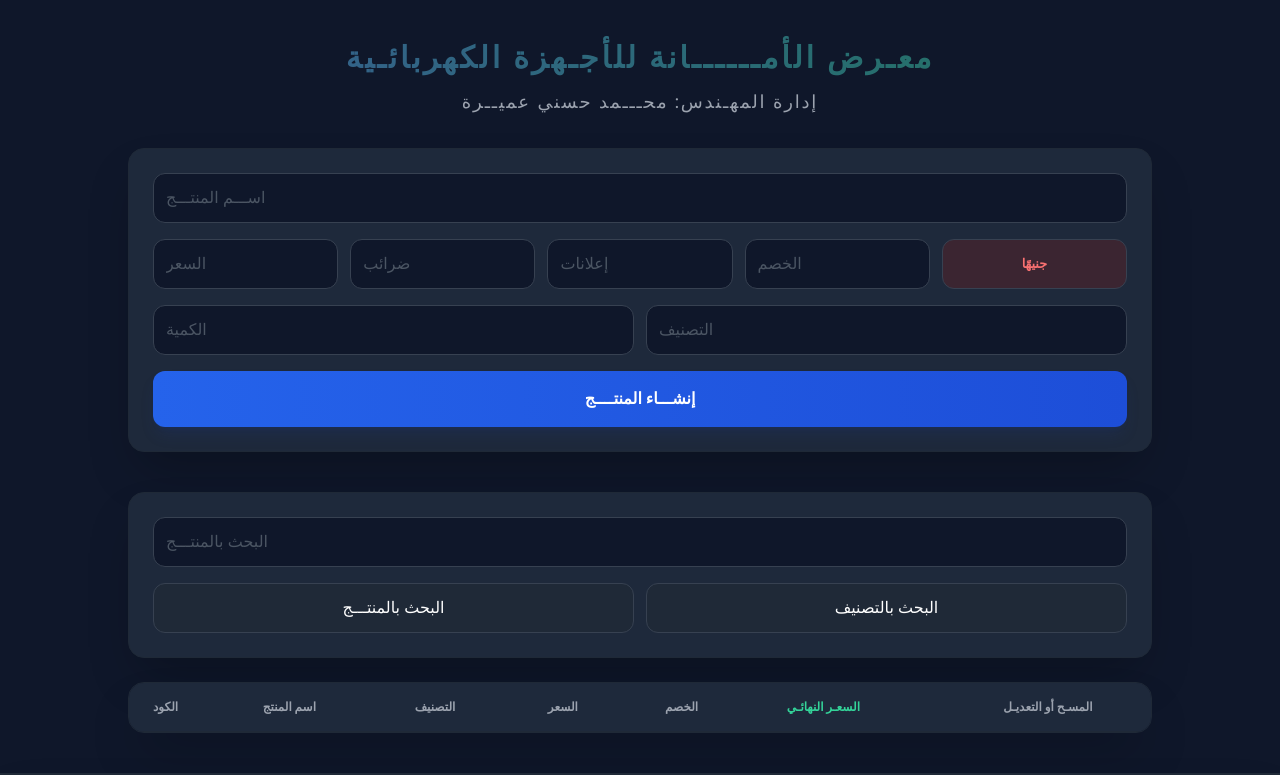
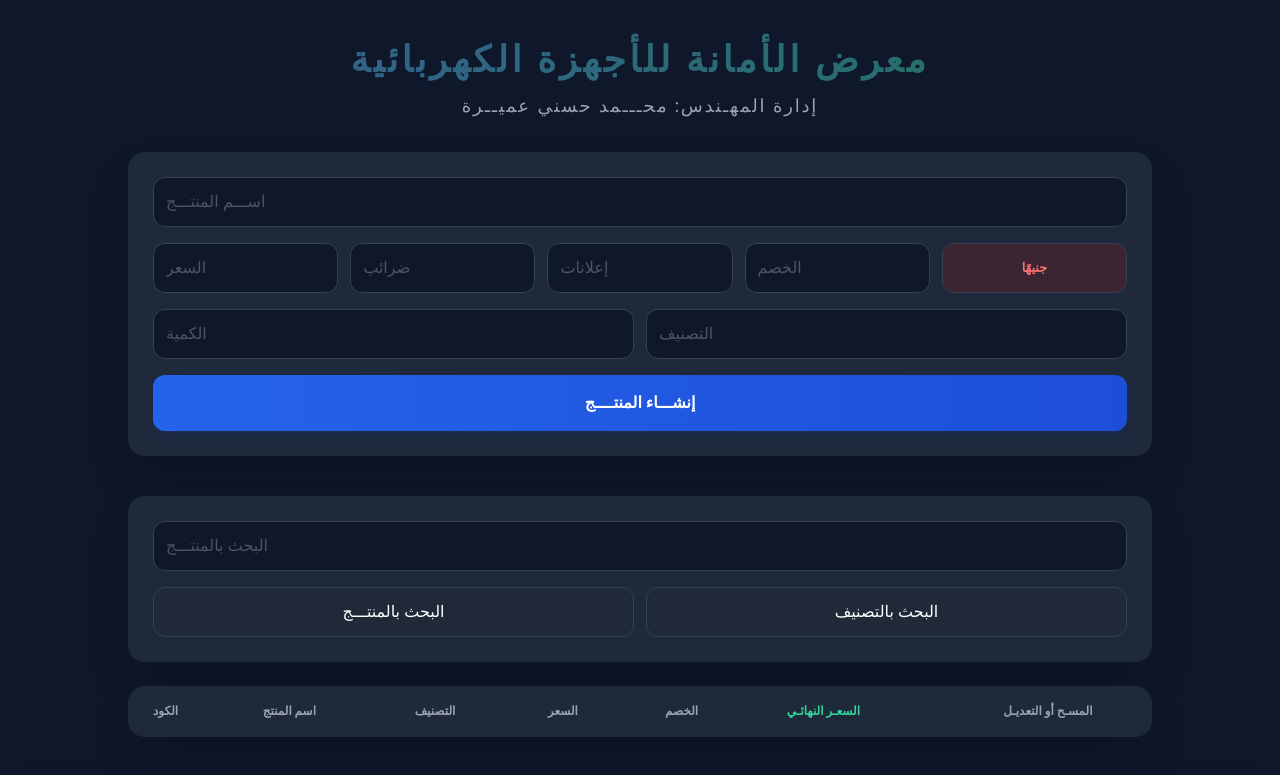
Before and after one commit to Ahmed-salah-muhammed/al-amana, a website: page index.html in a window 1280 px wide. Shown: the top 775 px of the page. Drawn offline with nearby package versions, Linux system fonts and the light colour scheme.

Commit message:
tiltle editing final

```diff
--- a/index.html
+++ b/index.html
@@ -77,18 +77,18 @@
       <header class="text-center uppercase py-8">
         <!-- لابتوب -->
         <h2
-          class="hidden md:block md:text-3xl md:font-extrabold p-2 mb-1 tracking-widest text-transparent bg-clip-text bg-gradient-to-r from-blue-400 to-emerald-400 animate-pulse"
+          class="hidden md:block md:text-4xl md:font-extrabold p-2 mb-1 tracking-widest text-transparent bg-clip-text bg-gradient-to-r from-blue-400 to-emerald-400 animate-pulse"
         >
-          معـرض الأمــــــانة للأجـهزة الكهربائـية
+          معرض الأمانة للأجهزة الكهربائية
         </h2>
 
         <!-- موبايل -->
         <h2
-          class="block md:hidden text-2xl font-extrabold p-2 mb-1 tracking-widest text-transparent bg-clip-text bg-gradient-to-r from-blue-400 to-emerald-400 animate-pulse text-center"
+          class="block md:hidden text-3xl font-extrabold p-2 mb-1 tracking-widest text-transparent bg-clip-text bg-gradient-to-r from-blue-400 to-emerald-400 animate-pulse text-center"
         >
-          معـرض الأمــــــانة
+          معرض الأمانة
           <br />
-          للأجـهزة الكهربائـية
+          للأجهزة الكهربائية
         </h2>
 
         <span class="text-gray-400 text-lg tracking-widest">
```
